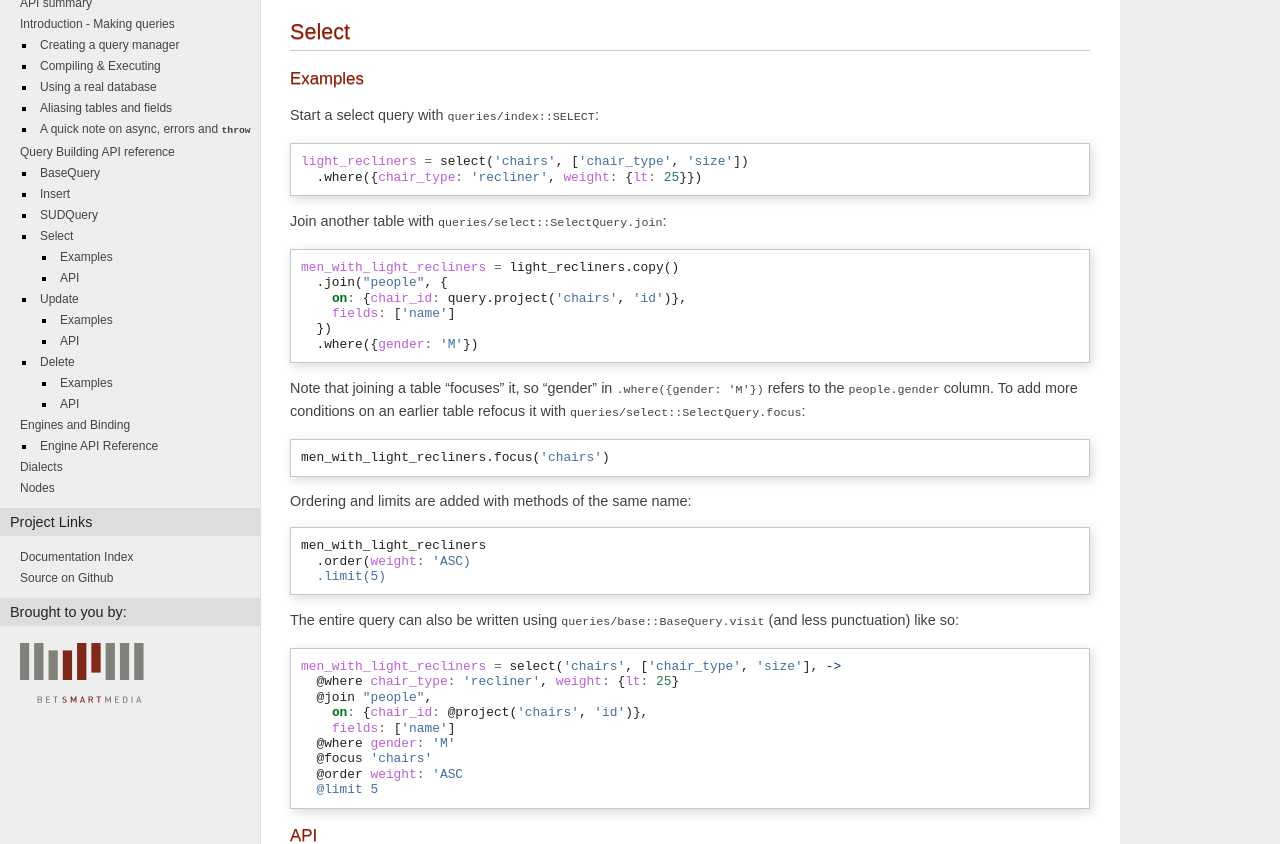
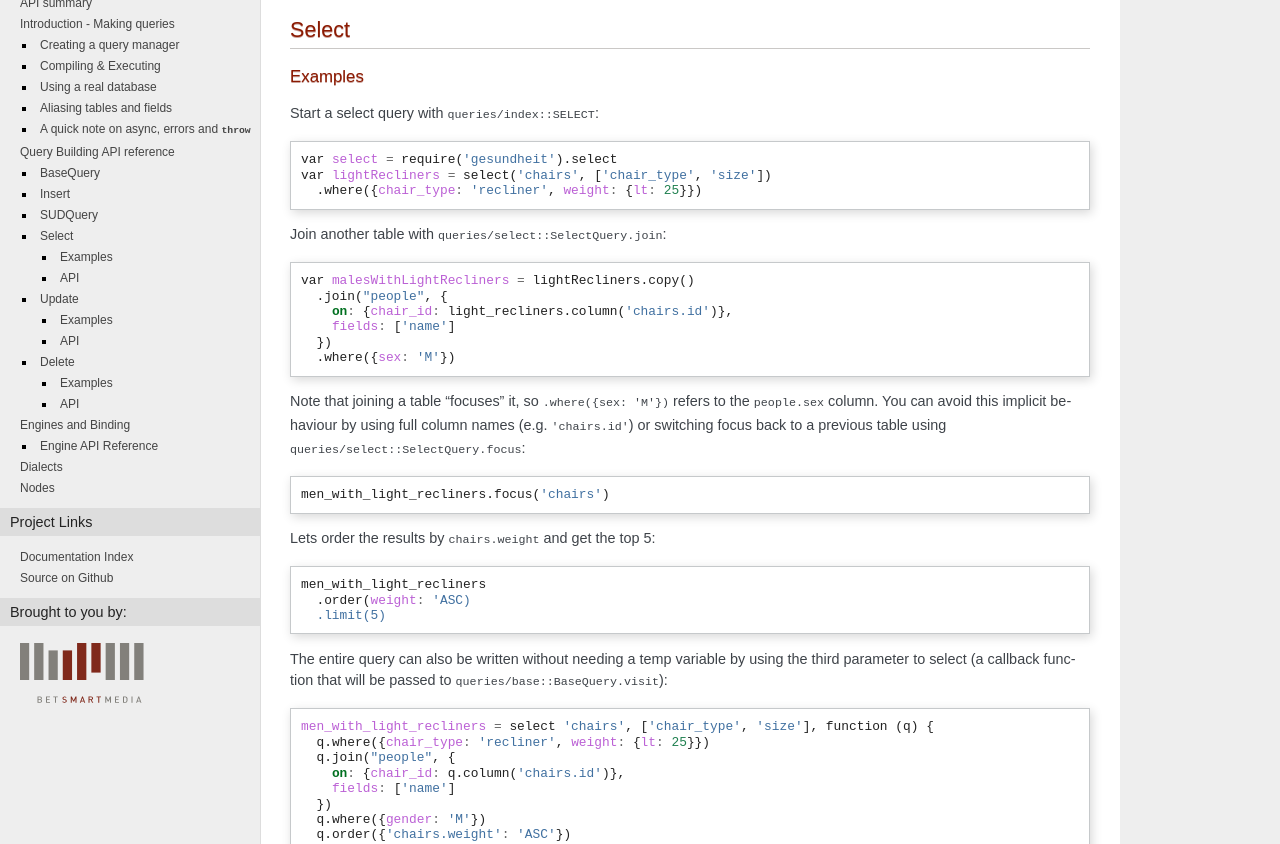
Before and after one commit to BetSmartMedia/gesundheit, a Sphinx documentation site: the page built from doc/index.rst, in a window 1280 px wide and 1400 px high, scrolled down 3262 px, cut to the strip 108-952 px from the top of the window. Built offline with Sphinx 7.4.7, drawn with Linux system fonts in a browser that asks for light colours; pages that are not in the unit, such as notebooks, are missing from menus; cross-references to code outside the pages are shown as plain code; some of the changed text lies outside the part shown.

Commit message:
Doc updates - closes #49

```diff
--- a/README.rst
+++ b/README.rst
@@ -23,8 +23,9 @@ Here's a quick example to illustrate::
 
     query.execute(console.log)
 
-See `the documentation <http://betsmartmedia.github.com/gesundheit/>`_ for more
-thorough examples showing different query types, joins, query execution and more.
+See `the documentation <http://betsmartmedia.github.com/gesundheit/>`_ for full
+API documentation and more examples showing different query types, joins, query
+execution and more.
 
 
 Install
@@ -33,7 +34,8 @@ Install
 In addition to the usual ``npm install gesundheit``, you will need to install
 the driver for your database. Driver support is provided by `any-db
 <https://github.com/grncdr/any-db>`_, which currently works with the ``pg``,
-``mysql``, and ``sqlite3`` database drivers.
+``mysql``, and ``sqlite3`` database drivers. So for example, if you use
+PostgreSQL as your database backend you would do ``npm install pg gesundheit``.
 
 License
 -------
--- a/doc/index.rst
+++ b/doc/index.rst
@@ -126,8 +126,8 @@ example of aliasing table and field names::
 *(This example also shows passing a list of fields to
 :func:`~queries/index::SELECT` as the second parameter).*
 
-Conversely, if you are using :meth:`queries/sud::SUDQuery.project` to return a
-:class:`nodes::Projection` node, you can use :meth:`~nodes::Projection.as` to
+Conversely, if you are using :meth:`queries/sud::SUDQuery.column` to return a
+:class:`nodes::Column` node, you can use :meth:`~nodes::Column.as` to
 return an aliased version of the node::
 
   q = select('departments')
@@ -183,42 +183,46 @@ Examples
 
 Start a select query with :func:`~queries/index::SELECT`::
 
-    light_recliners = select('chairs', ['chair_type', 'size'])
+    var select = require('gesundheit').select
+    var lightRecliners = select('chairs', ['chair_type', 'size'])
       .where({chair_type: 'recliner', weight: {lt: 25}})
 
 Join another table with :meth:`~queries/select::SelectQuery.join`::
 
-    men_with_light_recliners = light_recliners.copy()
+    var malesWithLightRecliners = lightRecliners.copy()
       .join("people", {
-        on: {chair_id: query.project('chairs', 'id')},
+        on: {chair_id: light_recliners.column('chairs.id')},
         fields: ['name']
       })
-      .where({gender: 'M'})
+      .where({sex: 'M'})
 
-Note that joining a table "focuses" it, so "gender" in ``.where({gender: 'M'})``
-refers to the ``people.gender`` column. To add more conditions on an earlier
-table refocus it with :meth:`queries/select::SelectQuery.focus`::
+Note that joining a table "focuses" it, so ``.where({sex: 'M'})`` refers to the
+``people.sex`` column. You can avoid this implicit behaviour by using full
+column names (e.g. ``'chairs.id'``) or switching focus back to a previous table
+using :meth:`queries/select::SelectQuery.focus`::
 
   men_with_light_recliners.focus('chairs')
 
-Ordering and limits are added with methods of the same name::
+Lets order the results by ``chairs.weight`` and get the top 5::
 
   men_with_light_recliners
     .order(weight: 'ASC)
     .limit(5)
 
-The entire query can also be written using :meth:`queries/base::BaseQuery.visit`
-(and less punctuation) like so::
+The entire query can also be written without needing a temp variable by using
+the third parameter to select (a callback function that will be passed to
+:meth:`queries/base::BaseQuery.visit`)::
 
-  men_with_light_recliners = select('chairs', ['chair_type', 'size'], ->
-    @where chair_type: 'recliner', weight: {lt: 25}
-    @join "people",
-      on: {chair_id: @project('chairs', 'id')},
+  men_with_light_recliners = select 'chairs', ['chair_type', 'size'], function (q) {
+    q.where({chair_type: 'recliner', weight: {lt: 25}})
+    q.join("people", {
+      on: {chair_id: q.column('chairs.id')},
       fields: ['name']
-    @where gender: 'M'
-    @focus 'chairs'
-    @order weight: 'ASC
-    @limit 5
+    })
+    q.where({gender: 'M'})
+    q.order({'chairs.weight': 'ASC'})
+    q.limit(5)
+  })
 
 API
 ^^^
```
Also changed, not shown: other parts of doc/index.rst (+3 -3 lines), 1 other file.
